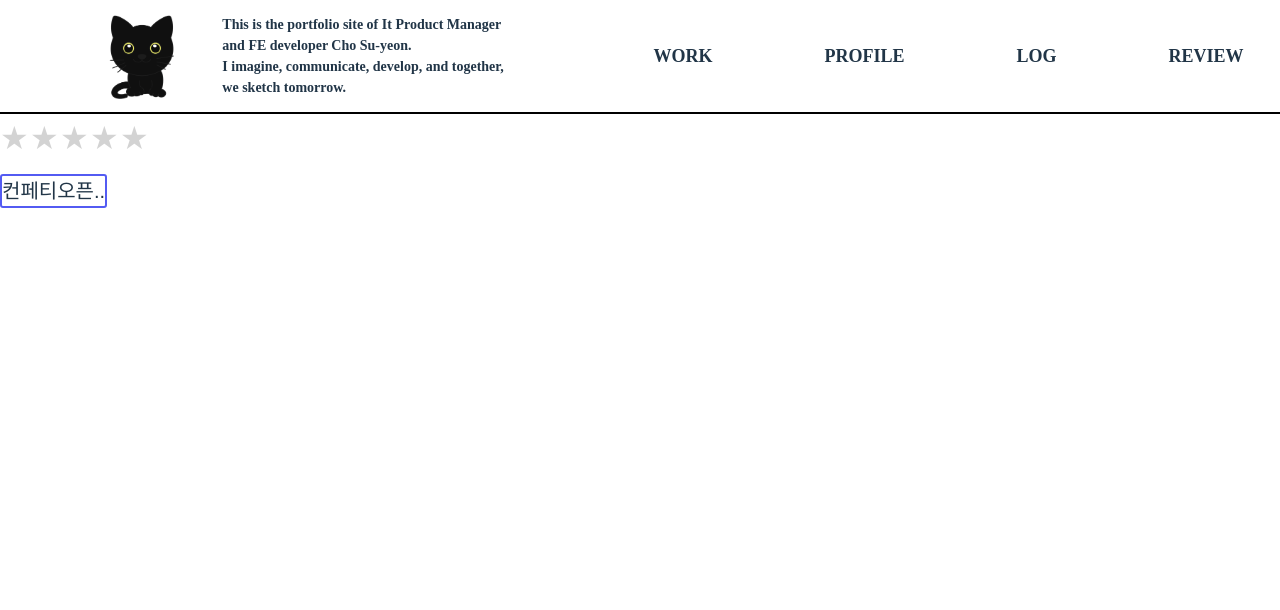
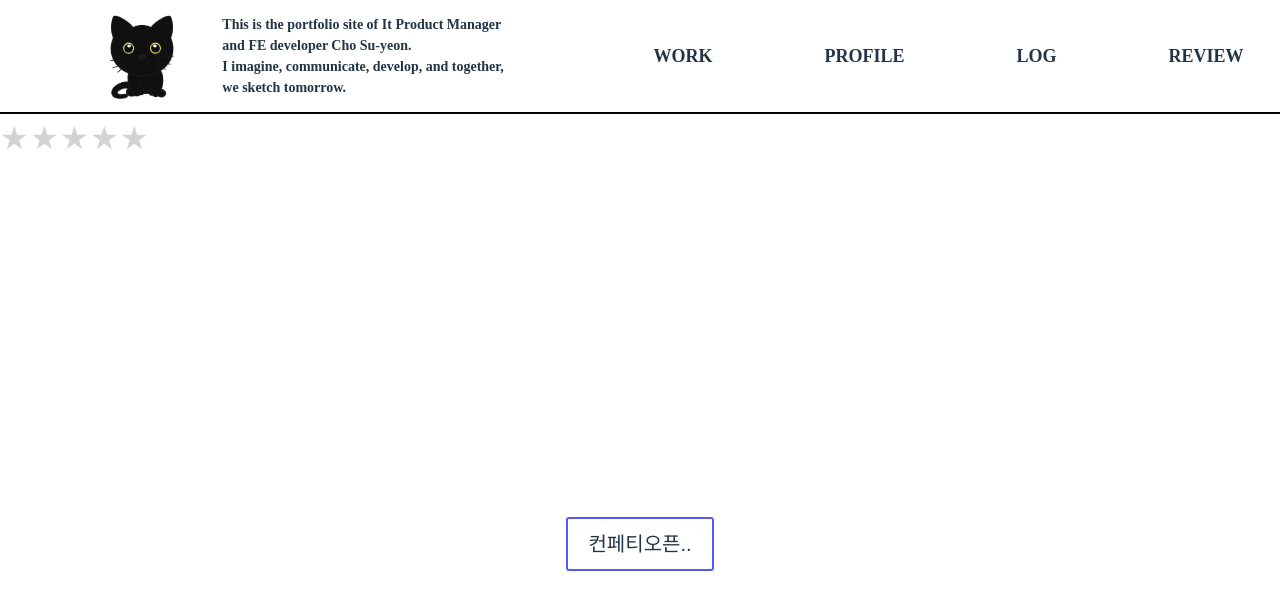
Before and after one commit to syeon0103/sy-blog, a React (Vite) app: page /review in a window 1280 px wide. Shown: the top 610 px of the page. Built offline with nearby package versions, Linux system fonts and the light colour scheme; the HTML template or start-up script is replaced by a standard one; a web font is replaced by a local one.

Commit message:
confetti 코드 수정

```diff
--- a/src/atoms/Confetti.tsx
+++ b/src/atoms/Confetti.tsx
@@ -1,65 +1,36 @@
 /** @jsxImportSource @emotion/react */
-import { css, keyframes } from '@emotion/react';
+import { css } from '@emotion/react';
 import img1 from "../assets/confetti/riize_1.png";
 import img2 from "../assets/confetti/riize_2.png";
 import img3 from "../assets/confetti/riize_3.png";
 import img4 from "../assets/confetti/riize_4.png";
 import img5 from "../assets/confetti/riize_5.png";
 import img6 from "../assets/confetti/riize_6.png";
-import { useState } from "react";
+import { useEffect, useState } from "react";
+
+const buttonContainer = css`
+    display: flex;
+    justify-content: center;
+    align-items: center;
+    height: 100vh;
+`;
 
 const button = css`
-    margin-top: 30px;
-    width: 120px;
-
+    z-index: 10;
     .clickBtn {
         border: 2px solid #535bf2;
         border-radius: 3px;
         font-size: 20px;
+        padding: 10px 20px;
+        cursor: pointer;
+        background: #fff; /* 버튼의 배경색 추가 */
     }
-`;
-
-const confettiCss = css`
-    position: relative;
-    width: 100vw;
-    height: 700px;
-    margin-top: 30px;
-
-`;
-
-const confetti = (show) => css`
-    position: absolute;
-    width: 45px;
-    height: 50px;
-    display: ${show ? 'block' : 'none'};
-    animation: ${show ? `explode 5s forwards` : 'none'};
-
-    @keyframes explode {
-        0% {
-            transform: scale(0);
-            opacity: 1;
-        }
-        60%, 90% {
-            transform: scale(1.6);
-        }
-        100% {
-            transform: scale(1.2);
-            opacity: 0;
-        }
-
-
-        /*17% {border-bottom-right-radius: 3px;}
-        25% {transform: translatey(9px) rotate(22.5deg);}
-        50% {transform: translatey(18px) scale(1, 0.9) rotate(45deg); border-bottom-right-radius: 40px;}
-        75% {transform: translatey(9px) rotate(67.5deg);}
-        100% {transform: translatey(0px) rotate(90deg);}*/
-    }
-
 `;
 
 const Confetti = () => {
     const imgList = [img1, img2, img3, img4, img5, img6];
-    const [show, setShow] = useState(false);
+    const [trigger, setTrigger] = useState(false);
+    let particles = [];
 
     const getRandomImages = (list, count) => {
         const randomImages = [];
@@ -70,37 +41,76 @@ const Confetti = () => {
         return randomImages;
     };
 
-    const getRandomPosition = () => {
-        const x = Math.floor(Math.random() * (window.innerWidth - 50));
-        const y = Math.floor(Math.random() * (700 - 50));
-        return { x, y };
+    const imagesToDisplay = getRandomImages(imgList, 150);
+
+    const pop = () => {
+        const button = document.querySelector('.clickBtn');
+        const container = document.querySelector('.buttonContainer');
+        const buttonRect = button.getBoundingClientRect();
+        const containerRect = container.getBoundingClientRect();
+        const offsetX = buttonRect.left - containerRect.left;
+        //const offsetY = buttonRect.top - containerRect.top;
+
+        for (let i = 0; i < 150; i++) {
+            const p = document.createElement('div');
+            p.classList.add('particule');
+            // p.x = window.innerWidth * 0.5;
+            //  p.y = window.innerHeight + (Math.random() * window.innerHeight * 0.3);
+            p.x = buttonRect.width / 3;
+            p.y =  buttonRect.height / 5;
+            p.vel = {
+                x: (Math.random() - 0.5) * 10,
+                y: Math.random() * -20 - 15
+            };
+            p.mass = Math.random() * 0.2 + 0.8;
+            particles.push(p);
+            p.style.transform = `translate(${p.x}px, ${p.y}px)`;
+            const size = Math.random() * 15 + 20;
+            p.style.width = size + 'px';
+            p.style.height = size + 'px';
+            const randomImage = imagesToDisplay[Math.floor(Math.random() * imagesToDisplay.length)];
+            p.style.backgroundImage = `url(${randomImage})`;
+            p.style.backgroundSize = 'cover';
+            p.style.position = 'absolute';
+            p.style.borderRadius = '50%';
+            container.appendChild(p);
+        }
     };
 
-    const imagesToDisplay = getRandomImages(imgList, 80);
+    const render = () => {
+        for (let i = particles.length - 1; i >= 0; i--) {
+            const p = particles[i];
+            p.style.transform = `translate3d(${p.x}px, ${p.y}px, 1px)`;
+
+            p.x += p.vel.x;
+            p.y += p.vel.y;
+
+            p.vel.y += (0.5 * p.mass);
+            if (p.y > (window.innerHeight /5)) {
+                p.remove();
+                particles.splice(i, 1);
+            }
+        }
+        requestAnimationFrame(render);
+    };
+
+    useEffect(() => {
+        if (trigger) {
+            pop();
+            setTimeout(() => {
+                render();
+            }, 300);
+        }
+    }, [trigger]);
 
     return (
-        <>
+        <div css={buttonContainer} className="buttonContainer">
             <div css={button}>
-                <button className="clickBtn" onClick={() => setShow(!show)}>
-                    {show ? '없애...' : '컨페티오픈..'}
+                <button className="clickBtn" onClick={() => setTrigger(!trigger)}>
+                    {trigger ? '없애...' : '컨페티오픈..'}
                 </button>
             </div>
-
-            <div css={confettiCss}>
-                {imagesToDisplay.map((img, index) => {
-                    const { x, y } = getRandomPosition();
-                    return (
-                        <div
-                            key={index}
-                            css={confetti(show)}
-                            style={{ top: `${y}px`, left: `${x}px` }}
-                        >
-                            <img src={img} alt="confetti" css={confetti(show)}/>
-                        </div>
-                    );
-                })}
-            </div>
-        </>
+        </div>
     );
 };
 
```
